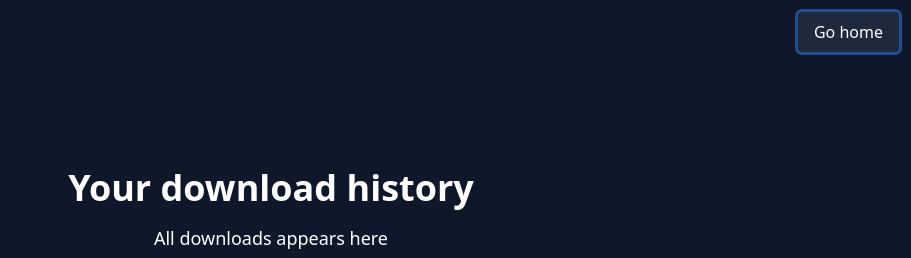
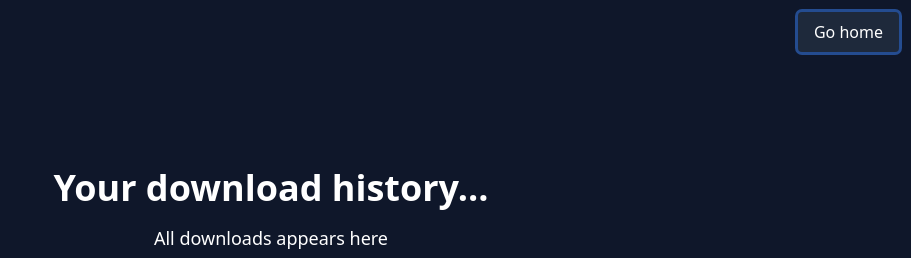
Before and after one commit to Francis-Mwaniki/image-generation-lexica-api, a Nuxt app: page /history in a window 1280 px wide. Shown: the top 258 px of the page, without its empty margins (369-1280 px from the left). Built offline with nearby package versions, Linux system fonts and the light colour scheme; no server answers; the database is empty.

Commit message:
ai generates images

```diff
--- a/pages/history.vue
+++ b/pages/history.vue
@@ -25,7 +25,7 @@
       <div class="container mx-auto px-4 lg:pt-24 lg:pb-64">
         <div class="flex flex-wrap text-center justify-center">
           <div class="w-full lg:w-6/12 px-4 py-2">
-            <h2 class="text-4xl font-semibold">Your download history</h2>
+            <h2 class="text-4xl font-semibold">Your download history...</h2>
             <p class="text-lg leading-relaxed mt-4 mb-4">All downloads appears here</p>
           </div>
         </div>
```
